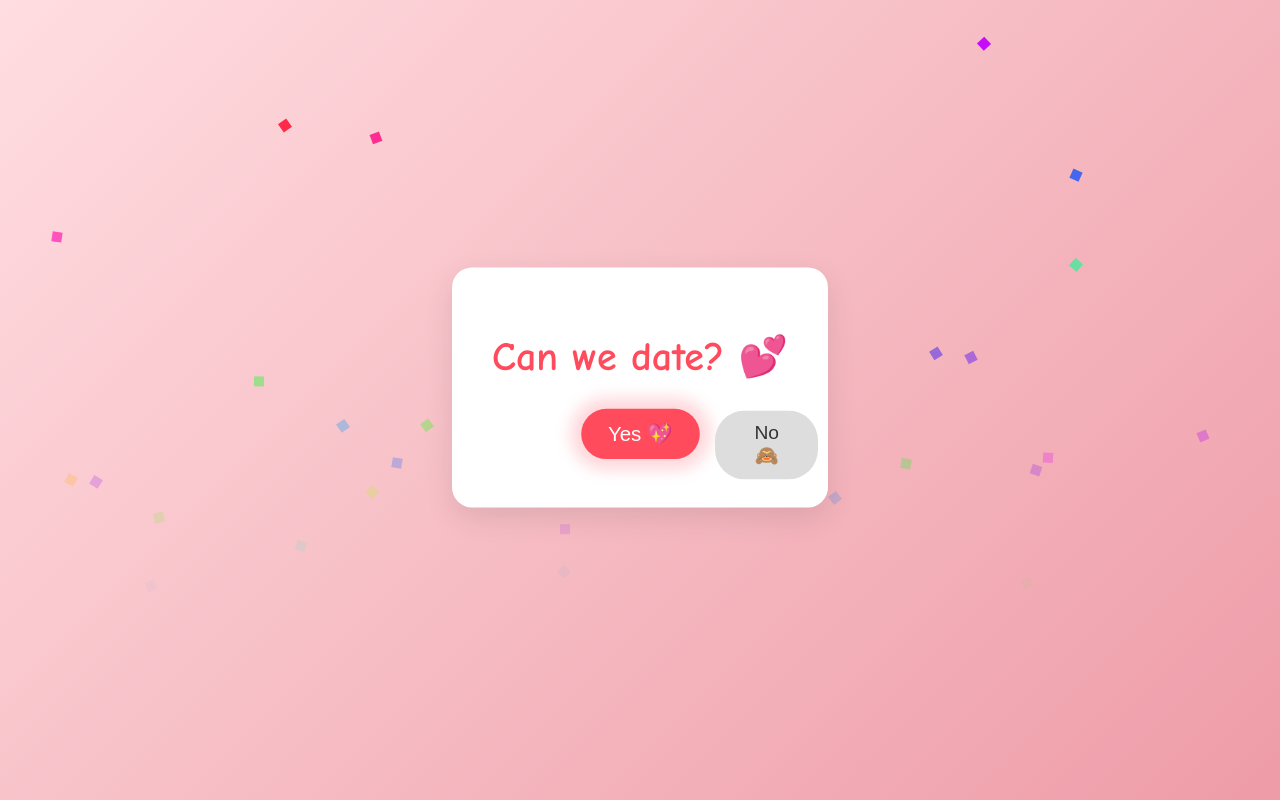
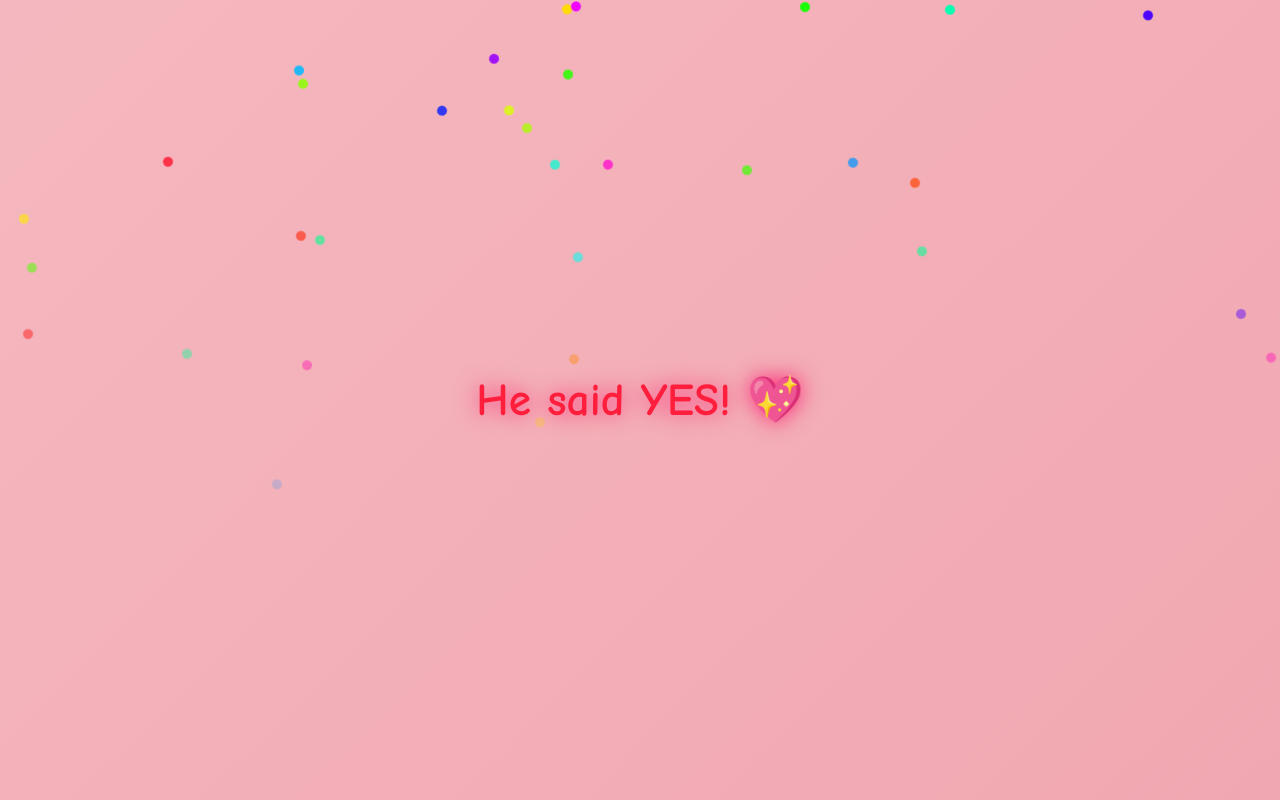
Before and after one commit to mrunals23-sys/click, a plain HTML site: page index.html in a window 1280 px wide. Both pictures are taken after a click on the button "Yes 💖". Drawn offline with Linux system fonts and the light colour scheme.

Commit message:
Update index.html

```diff
--- a/index.html
+++ b/index.html
@@ -11,25 +11,34 @@
     align-items: center;
     height: 100vh;
     margin: 0;
-      background: linear-gradient(135deg, #ffdde1, #ee9ca7);
     font-family: 'Comic Sans MS', cursive, sans-serif;
     overflow: hidden;
     position: relative;
+    background: linear-gradient(135deg, #ffdde1, #ee9ca7);
+    background-size: 400% 400%;
+    animation: bgMove 15s linear infinite;
+  }
+
+  @keyframes bgMove {
+    0% { background-position: 0% 50%; }
+    50% { background-position: 100% 50%; }
+    100% { background-position: 0% 50%; }
   }
 
   .card {
     background: white;
-      padding: 40px;
+    padding: 30px;
     border-radius: 20px;
     text-align: center;
     box-shadow: 0 10px 30px rgba(0,0,0,0.1);
     animation: float 3s ease-in-out infinite;
     position: relative;
     z-index: 10;
+    max-width: 90%;
   }
 
   .card h1 {
-      font-size: 2.5rem;
+    font-size: 2rem;
     color: #ff4b5c;
     margin-bottom: 20px;
   }
@@ -37,31 +46,44 @@
   .btn {
     padding: 12px 25px;
     margin: 10px;
-      font-size: 1.2rem;
+    font-size: 1rem;
     border: none;
     border-radius: 30px;
     cursor: pointer;
-      transition: 0.3s;
     position: absolute;
     display: inline-block;
+    transition: 0.3s;
+    touch-action: manipulation;
   }
 
+  /* YES button with glow + bounce + heartbeat */
   .yes {
     background: #ff4b5c;
     color: white;
     position: relative;
-      animation: pulse 1.5s infinite;
+    animation: pulseGlow 1.5s infinite, bounce 2s infinite, heartbeatBtn 1.5s infinite;
   }
 
-    @keyframes pulse {
-      0% { transform: scale(1); box-shadow: 0 0 0 0 rgba(255, 75, 92, 0.7); }
-      70% { transform: scale(1.1); box-shadow: 0 0 20px 15px rgba(255, 75, 92, 0); }
-      100% { transform: scale(1); box-shadow: 0 0 0 0 rgba(255, 75, 92, 0); }
+  @keyframes pulseGlow {
+    0% { box-shadow: 0 0 0 0 rgba(255,75,92,0.7); }
+    70% { box-shadow: 0 0 20px 20px rgba(255,75,92,0); }
+    100% { box-shadow: 0 0 0 0 rgba(255,75,92,0); }
+  }
+
+  @keyframes bounce {
+    0%,100% { transform: translateY(0); }
+    50% { transform: translateY(-10px); }
+  }
+
+  @keyframes heartbeatBtn {
+    0%,100% { transform: scale(1) translateY(0); }
+    25% { transform: scale(1.1) translateY(-2px); }
+    50% { transform: scale(1.2) translateY(-4px); }
+    75% { transform: scale(1.1) translateY(-2px); }
   }
 
   .yes:hover {
     background: #ff1e3c;
-      transform: scale(1.15);
   }
 
   .no {
@@ -86,28 +108,57 @@
   }
 
   @keyframes float {
-      0%, 100% { transform: translateY(0); }
-      50% { transform: translateY(-15px); }
+    0%,100% { transform: translateY(0); }
+    50% { transform: translateY(-10px); }
   }
 
   .confetti {
     position: absolute;
     width: 10px;
     height: 10px;
-      background-color: gold;
-      top: 0;
     opacity: 0.9;
+    border-radius: 50%;
     animation: fall 3s linear forwards;
   }
 
   @keyframes fall {
-      0% { transform: translateY(0) rotate(0deg); opacity: 1; }
-      100% { transform: translateY(600px) rotate(720deg); opacity: 0; }
+    0% { transform: translateY(0) rotate(0deg); opacity:1; }
+    100% { transform: translateY(600px) rotate(720deg); opacity:0; }
+  }
+
+  .final-message {
+    position: fixed;
+    top: 50%;
+    left: 50%;
+    transform: translate(-50%, -50%);
+    font-size: 2.5rem;
+    color: #ff1e3c;
+    font-weight: bold;
+    text-shadow: 0 0 20px rgba(255,0,100,0.8);
+    opacity: 0;
+    animation: popIn 1s forwards, heartbeat 1.5s infinite 1s;
+    z-index: 100;
+    max-width: 90%;
+  }
+
+  @keyframes popIn {
+    0% { opacity:0; transform:translate(-50%, -50%) scale(0.5); }
+    100% { opacity:1; transform:translate(-50%, -50%) scale(1); }
+  }
+
+  @keyframes heartbeat {
+    0%,100% { transform:translate(-50%, -50%) scale(1); }
+    50% { transform:translate(-50%, -50%) scale(1.2); }
+  }
+
+  @media (max-width: 480px) {
+    .btn { font-size: 0.9rem; padding: 10px 20px; }
+    .card h1 { font-size: 1.5rem; }
   }
 </style>
 </head>
 <body>
-  <div class="card">
+<div class="card" id="mainCard">
   <h1>Can we date? 💕</h1>
   <button class="btn yes" onclick="yesAnswer()">Yes 💖</button>
   <button class="btn no bounce" id="noBtn">No 🙈</button>
@@ -115,10 +166,13 @@
 
 <script>
 const noBtn = document.getElementById('noBtn');
+const mainCard = document.getElementById('mainCard');
 
 function yesAnswer() {
-      alert("Yay! You just made me the happiest person 😍");
-      launchConfetti();
+  mainCard.style.display = "none";
+  launchConfettiBlast(100);
+  showFinalMessage();
+  setInterval(() => launchConfettiFall(5), 400);
 }
 
 function moveNo(button) {
@@ -132,36 +186,52 @@
   setTimeout(() => button.classList.remove('wiggle'), 400);
 }
 
-    // Hover and touch events for mobile
 noBtn.addEventListener('mouseover', () => moveNo(noBtn));
 noBtn.addEventListener('touchstart', (e) => { e.preventDefault(); moveNo(noBtn); });
 
-    function launchConfetti() {
-      for (let i = 0; i < 30; i++) {
+function launchConfettiBlast(amount) {
+  const centerX = window.innerWidth/2;
+  const centerY = window.innerHeight/2;
+  for(let i=0;i<amount;i++){
     const confetti = document.createElement('div');
     confetti.classList.add('confetti');
-        confetti.style.backgroundColor = `hsl(${Math.random() * 360}, 100%, 50%)`;
-        confetti.style.left = Math.random() * window.innerWidth + 'px';
+    confetti.style.backgroundColor=`hsl(${Math.random()*360},100%,50%)`;
+    confetti.style.left=centerX+'px';
+    confetti.style.top=centerY+'px';
+    const angle = Math.random()*2*Math.PI;
+    const distance = Math.random()*300;
+    const x = distance*Math.cos(angle);
+    const y = distance*Math.sin(angle);
+    confetti.style.transition='transform 1.5s ease-out, opacity 1.5s ease-out';
     document.body.appendChild(confetti);
-
-        const fallDuration = Math.random() * 3 + 2;
-        confetti.style.animation = `fall ${fallDuration}s linear forwards`;
-
-        setTimeout(() => confetti.remove(), fallDuration * 1000);
+    setTimeout(() => {
+      confetti.style.transform=`translate(${x}px,${y}px)`;
+      confetti.style.opacity=0;
+    }, 10);
+    setTimeout(() => confetti.remove(),1600);
   }
 }
 
-    // Continuously launch random confetti from top for decoration
-    setInterval(() => {
+function launchConfettiFall(amount){
+  for(let i=0;i<amount;i++){
     const confetti = document.createElement('div');
     confetti.classList.add('confetti');
-      confetti.style.backgroundColor = `hsl(${Math.random() * 360}, 100%, 50%)`;
-      confetti.style.left = Math.random() * window.innerWidth + 'px';
+    confetti.style.backgroundColor=`hsl(${Math.random()*360},100%,50%)`;
+    confetti.style.left=Math.random()*window.innerWidth+'px';
+    confetti.style.top='-10px';
     document.body.appendChild(confetti);
-      const fallDuration = Math.random() * 3 + 2;
-      confetti.style.animation = `fall ${fallDuration}s linear forwards`;
-      setTimeout(() => confetti.remove(), fallDuration * 1000);
-    }, 300);
+    const fallDuration=Math.random()*3+2;
+    confetti.style.animation=`fall ${fallDuration}s linear forwards`;
+    setTimeout(()=>confetti.remove(),fallDuration*1000);
+  }
+}
+
+function showFinalMessage(){
+  const msg=document.createElement("div");
+  msg.classList.add("final-message");
+  msg.textContent="He said YES! 💖";
+  document.body.appendChild(msg);
+}
 </script>
 </body>
 </html>
```
Lines whose indentation alone changed are shown as unchanged.
